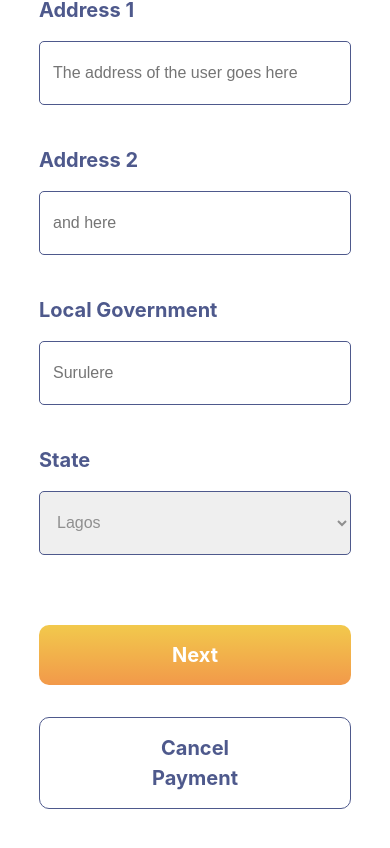
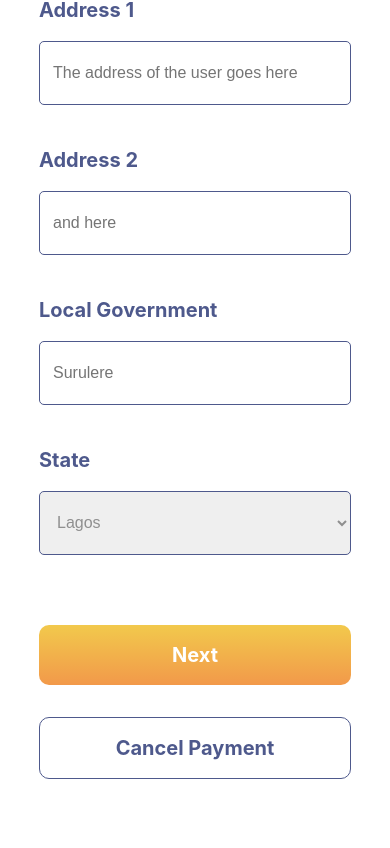
Before and after one commit to abionamike/iqube-react, a React (Create React App) app: page / in a window 390 px wide. Shown: the part 802-1650 px from the top of the page. Built offline with nearby package versions, Linux system fonts and the light colour scheme.

Commit message:
second commit

```diff
--- a/src/index.css
+++ b/src/index.css
@@ -517,7 +517,7 @@ a {
   }
 
   .button {
-    padding: 15px 100px;
+    padding: 15px 0;
     width: 100%;
     text-align: center;
     border-radius: 10px;
@@ -525,7 +525,7 @@ a {
   }
 
   .cancel {
-    padding: 15px 100px;
+    padding: 15px 0;
     margin-top: 32px;
     width: 100%;
     text-align: center;
@@ -604,9 +604,9 @@ a {
   }
 
   .main_three {
-    width: 80%;
+    width: 70%;
     top: 50px;
-    padding: 0;
+    padding: 0 50px;
     box-shadow: none;
     border-radius: 0px;
   }
```
